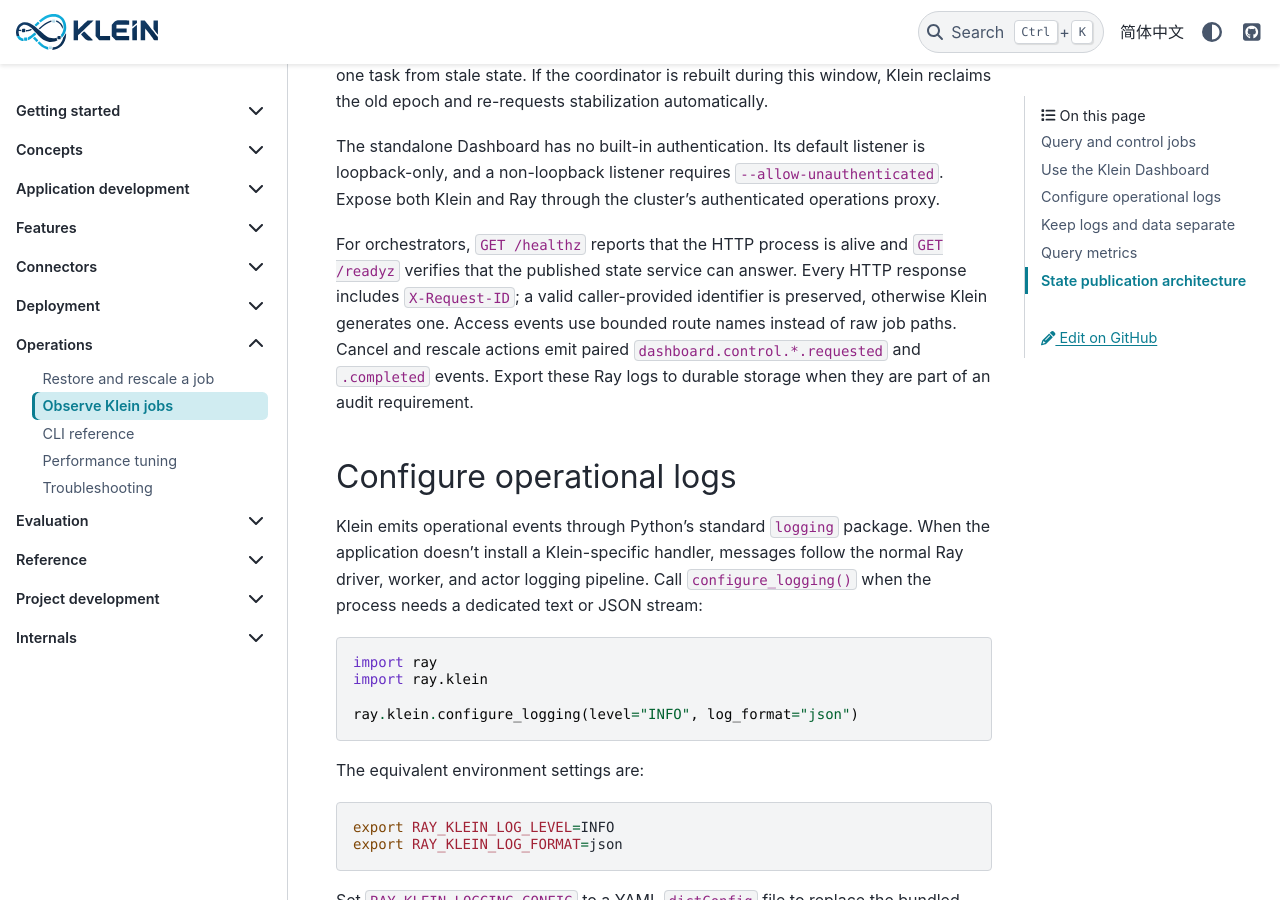
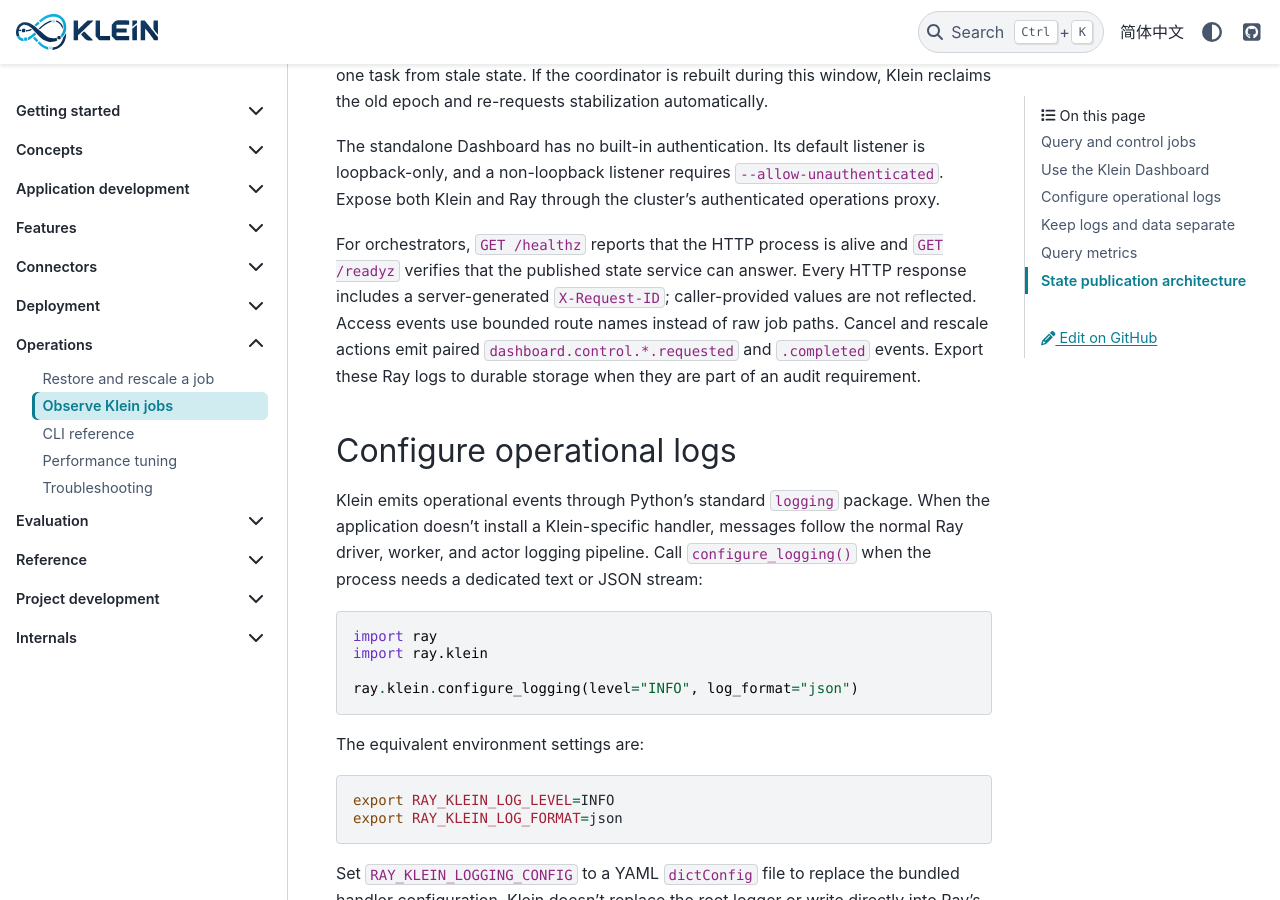
Before and after one commit to yuchen-ecnu/klein, a Sphinx documentation site: the page built from docs/observability.md, in a window 1280 px wide and 900 px high, scrolled down 3831 px. Built offline with Sphinx 7.4.7 and the PyData theme 0.15.4, drawn with Linux system fonts in a browser that asks for light colours.

Commit message:
fix: generate dashboard request IDs server-side
Signed-off-by: Yu Chen <yuchen-ecnu@users.noreply.github.com>

```diff
--- a/docs/observability.md
+++ b/docs/observability.md
@@ -182,9 +182,9 @@ authenticated operations proxy.
 
 For orchestrators, `GET /healthz` reports that the HTTP process is alive and
 `GET /readyz` verifies that the published state service can answer. Every HTTP
-response includes `X-Request-ID`; a valid caller-provided identifier is
-preserved, otherwise Klein generates one. Access events use bounded route names
-instead of raw job paths. Cancel and rescale actions emit paired
+response includes a server-generated `X-Request-ID`; caller-provided values are
+not reflected. Access events use bounded route names instead of raw job paths.
+Cancel and rescale actions emit paired
 `dashboard.control.*.requested` and `.completed` events. Export these Ray logs
 to durable storage when they are part of an audit requirement.
 
```
Also changed, not shown: CHANGELOG.md (+3 -2 lines), docs/cli-reference.md (+2 -2 lines), 4 other files.
